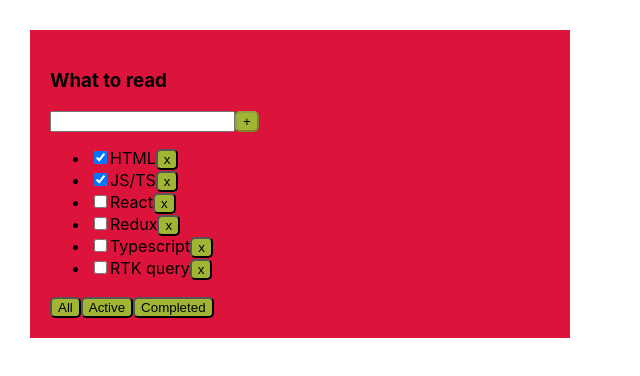
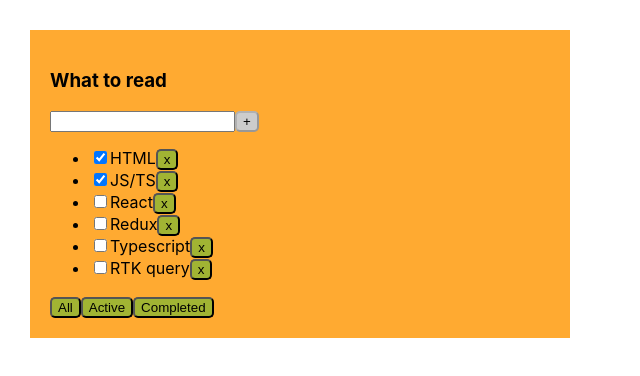
Before and after one commit to 0lgaP1/todolist, a React (Create React App) app in the folder 1-todolist/: page / in a window 1280 px wide. Shown: the top 376 px of the page, without its empty margins (0-640 px from the left). Built offline with nearby package versions, Linux system fonts and the light colour scheme.

Commit message:
Update for checkbox: changeTaskStatus + refactoring

```diff
--- a/1-todolist/src/App.css
+++ b/1-todolist/src/App.css
@@ -8,7 +8,8 @@
 }
 
 .todolist {
-  background-color: crimson;
+  background-color: #ffaa31;
   padding: 20px;
   min-width: 500px;
+  /*list-style: none;*/
 }
--- a/1-todolist/src/App.tsx
+++ b/1-todolist/src/App.tsx
@@ -1,14 +1,23 @@
 import React, {useState} from 'react';
 import './App.css';
-import {TaskType, Todolist} from "./Todolist";
+import {Todolist} from "./Todolist";
 import {v1} from "uuid";
-
-export type filterNamingType = 'all' | 'active' | 'completed'
-
+//crud:
+//c - create
+//r - read (view mode, filter, sort, search, pagination)
+//u - update (change task title, change task status : isDone)
+//d - delete
+export type FilterValuesType = 'all' | 'active' | 'completed'
+export type TaskType = {
+    id: string
+    title: string
+    isDone: boolean
+}
 function App() {
-
-// const TodoListTitle = ["What to read", "What to buy", "What to learn", "What to listen"]
-    let [tasks, setTasks] = useState<TaskType[]>([
+//Data
+// BLL
+    const todoListTitle: string = "What to read"
+    const [tasks, setTasks] = useState([
         {id: v1(), title: "HTML", isDone: true},
         {id: v1(), title: "JS/TS", isDone: true},
         {id: v1(), title: "React", isDone: false},
@@ -16,35 +25,39 @@ function App() {
         {id: v1(), title: 'Typescript', isDone: false},
         {id: v1(), title: 'RTK query', isDone: false},
     ])
-
-    const [filter, setFilter] = useState<filterNamingType>('all')
-    const changeFilter = (filter: filterNamingType) => {
-        setFilter(filter)
+// change logic:
+// create form CRUD operations - addTask
+    const addTask = (title: string) => {
+        setTasks([{id: v1(), title, isDone: false}, ...tasks])
+    }
+// U update from CRUD - changeTaskStatus
+    const changeTaskStatus = (taskId: string) => {
+        const nextState: Array<TaskType> = tasks.map(t => t.id === taskId ? {...t, isDone: !t.isDone} : t)
+        setTasks(nextState)
     }
 
-    const addTask = (title: string) => {
-        const newTask: TaskType = {
-            id: v1(),
-            title: title,
-            isDone: false,
+// D delete from CRUD - removeTask
+    const removeTask = (taskId: string) => {
+        const nextState: any = []
+        for (let i = 0; i < tasks.length; i++) {
+            if (tasks[i].id != taskId) {
+                nextState.push(tasks[i])
+            }
         }
-        const newTaskState = [newTask, ...tasks]
-        setTasks(newTaskState)
-    }
-    const removeTask = (taskId: string) => {
-        const filteredTasks = tasks.filter(task => {
-            return task.id !== taskId
-        })
-        setTasks(filteredTasks)
+        console.log(nextState)
+        setTasks(nextState)
     }
 
-    return (
+// UI:
+      return (
         <div className="App">
-            <Todolist title="What to read"
+            <Todolist title={todoListTitle}
                       tasks={tasks}
                       addTask={addTask}
                       removeTask={removeTask}
-                      changeFilter={changeFilter}/>
+                      changeTaskStatus={changeTaskStatus}
+                      //changeFilter={changeFilter}
+            />
         </div>
     );
 }
--- a/1-todolist/src/Button.tsx
+++ b/1-todolist/src/Button.tsx
@@ -9,7 +9,11 @@ const StyledBtn = styled.button`
     gap: 8px;
 
     &:hover {
-        background-color: #0056b3;
+        background-color: #436cef;
+    }
+
+    &:disabled {
+        background-color: #ccc;
     }
 `
 type ButtonPropsType = {
--- a/1-todolist/src/Todolist.tsx
+++ b/1-todolist/src/Todolist.tsx
@@ -1,6 +1,6 @@
-import React, {useState, KeyboardEvent} from 'react';
+import React, {useState, KeyboardEvent, ChangeEvent} from 'react';
 import {Button} from "./Button";
-import {filterNamingType} from "./App";
+import {FilterValuesType, TaskType} from "./App";
 
 
 export type TodoListPropsType = {
@@ -9,77 +9,99 @@ export type TodoListPropsType = {
     date?: string
     addTask: (title: string) => void
     removeTask: (taskId: string) => void
-    changeFilter: (filter: filterNamingType) => void
+    changeTaskStatus: (taskId: string) => void
+    //changeFilter: (filter: FilterValuesType) => void
 }
-
-export type TaskType = {
-    id: string
-    title: string
-    isDone: boolean
-}
-
 export function Todolist(props: TodoListPropsType) {
     const {
         title,
         tasks,
-        date,
+        //date,
         addTask,
         removeTask,
-        changeFilter
-    } = props
+        changeTaskStatus,
+        //changeFilter
+        } = props;
 
+    // UI LOGIC
+    const [filter, setFilter] = useState<FilterValuesType>("all")
     const [taskTitle, setTaskTitle] = useState("")
     console.log(taskTitle)
 
+    const changeFilter = (filter: FilterValuesType) => {
+        setFilter(filter)
+    }
+
+    const getFilteredTasks =
+        (allTasks: Array<TaskType>, filterValue: FilterValuesType): Array<TaskType> => {
+            switch (filterValue) {
+                case "active":
+                    return allTasks.filter(t => t.isDone === false)
+                case "completed":
+                    return allTasks.filter(t => t.isDone === true)
+                default:
+                    return allTasks
+            }
+        }
+
+    const filteredTasks: Array<TaskType> = getFilteredTasks(tasks, filter);
     const addTaskHandler = () => {
         addTask(taskTitle);
-        setTaskTitle('');
+        setTaskTitle("");
     }
 
-    const addTaskOnKeyUpHandler = taskTitle.length === 0
-        ? undefined
-        : (e: KeyboardEvent<HTMLInputElement>) => {
-            if (e.key === "Enter") {
-                addTaskHandler()
-            }
+    const addTaskOnKeyUpHandler = (e: KeyboardEvent<HTMLInputElement>) => {
+        if (e.key === "Enter" && taskTitle) {
+            addTaskHandler()
         }
+    }
+
+    const changeTaskTitleHandler = (e: ChangeEvent<HTMLInputElement>) => {setTaskTitle(e.currentTarget.value)}
+
+    const isAddBtnDisabled = taskTitle.length === 0 || taskTitle.length > 15
+
+const tasklist: JSX.Element = filteredTasks.length === 0
+    ? <span>Your tasklist is empty</span>
+    : <ul>
+        {
+            filteredTasks.map(task => {
+                const removeTaskHandler = () => removeTask(task.id)
+                return (
+                    <li key={task.id}>
+                        <input
+                            type="checkbox"
+                            checked={task.isDone}
+                            onChange={() => changeTaskStatus(task.id)}
+                        />
+                        <span>{task.title}</span>
+                        <Button
+                            title="x"
+                            onClickHandler={removeTaskHandler}/>
+                    </li>
+                )
+            })
+        }
+    </ul>
+
     return (
         <div className="todolist">
             <h3>{title}</h3>
             <div>
                 <input value={taskTitle}
-                       onChange={(e) => {
-                           setTaskTitle(e.currentTarget.value)
-                       }}
+                       onChange={changeTaskTitleHandler}
                        onKeyUp={addTaskOnKeyUpHandler}/>
                 <Button title="+"
                         onClickHandler={addTaskHandler}
-                        disabled={taskTitle.length === 0 || taskTitle.length > 15}
+                        disabled={isAddBtnDisabled}
                 />
                 {taskTitle.length > 10 && <div>Use not more than 10 charters</div>}
                 {taskTitle.length > 15 && <div>You used more than 15 charters</div>}
-                <div>{date}</div>
             </div>
-            {tasks && tasks.length === 0
-                ? (<p>No tasks here</p>)
-                : (<ul>
-                        {tasks && tasks.map(task => {
-                            return (
-                                <li key={task.id}>
-                                    <input type="checkbox" checked={task.isDone}/>
-                                    <span>{task.title}</span>
-                                    <Button title="x" onClickHandler={() => removeTask(task.id)}/>
-                                </li>
-                            )
-                        })}
-                    </ul>
-                )}
+            {tasklist}
             <div>
                 <Button title={'All'} onClickHandler={() => changeFilter('all')}/>
                 <Button title={'Active'} onClickHandler={() => changeFilter('active')}/>
                 <Button title={'Completed'} onClickHandler={() => changeFilter('completed')}/>
             </div>
         </div>
-
-    )
-}
+    )}
--- a/1-todolist/src/TodolistWithRef.tsx
+++ b/1-todolist/src/TodolistWithRef.tsx
@@ -1,13 +1,13 @@
 import React, {useRef} from 'react';
 import {Button} from "./Button";
-import {filterNamingType} from "./App"
+import {FilterValuesType} from "./App"
 export type TodoListPropsType = {
     title?: string
     tasks?: TaskType[]
     date?: string
     addTask: (title: string) => void
     removeTask: (taskId: string) => void
-    changeFilter: (filter: filterNamingType) => void
+    changeFilter: (filter: FilterValuesType) => void
 }
 
 export type TaskType = {
```
